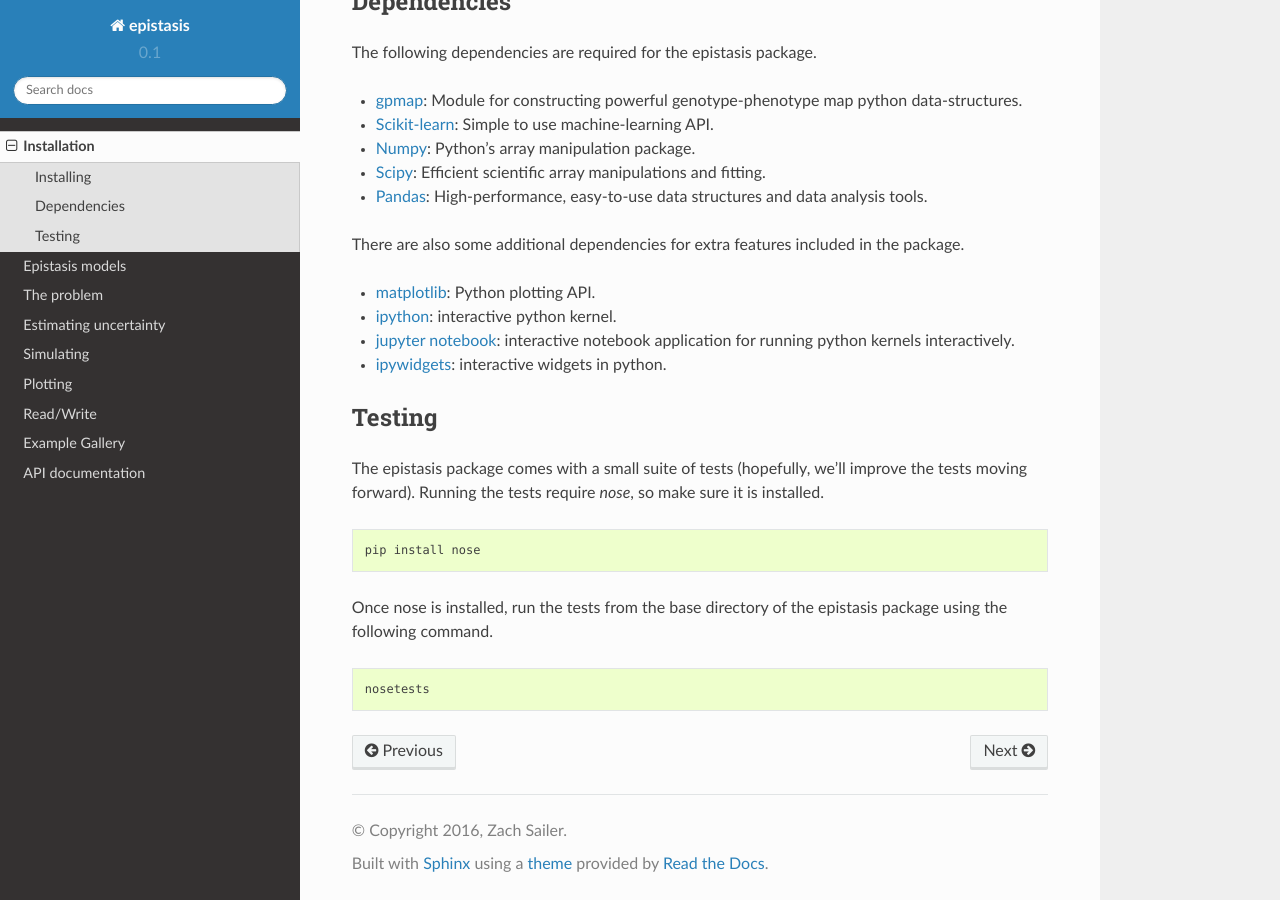
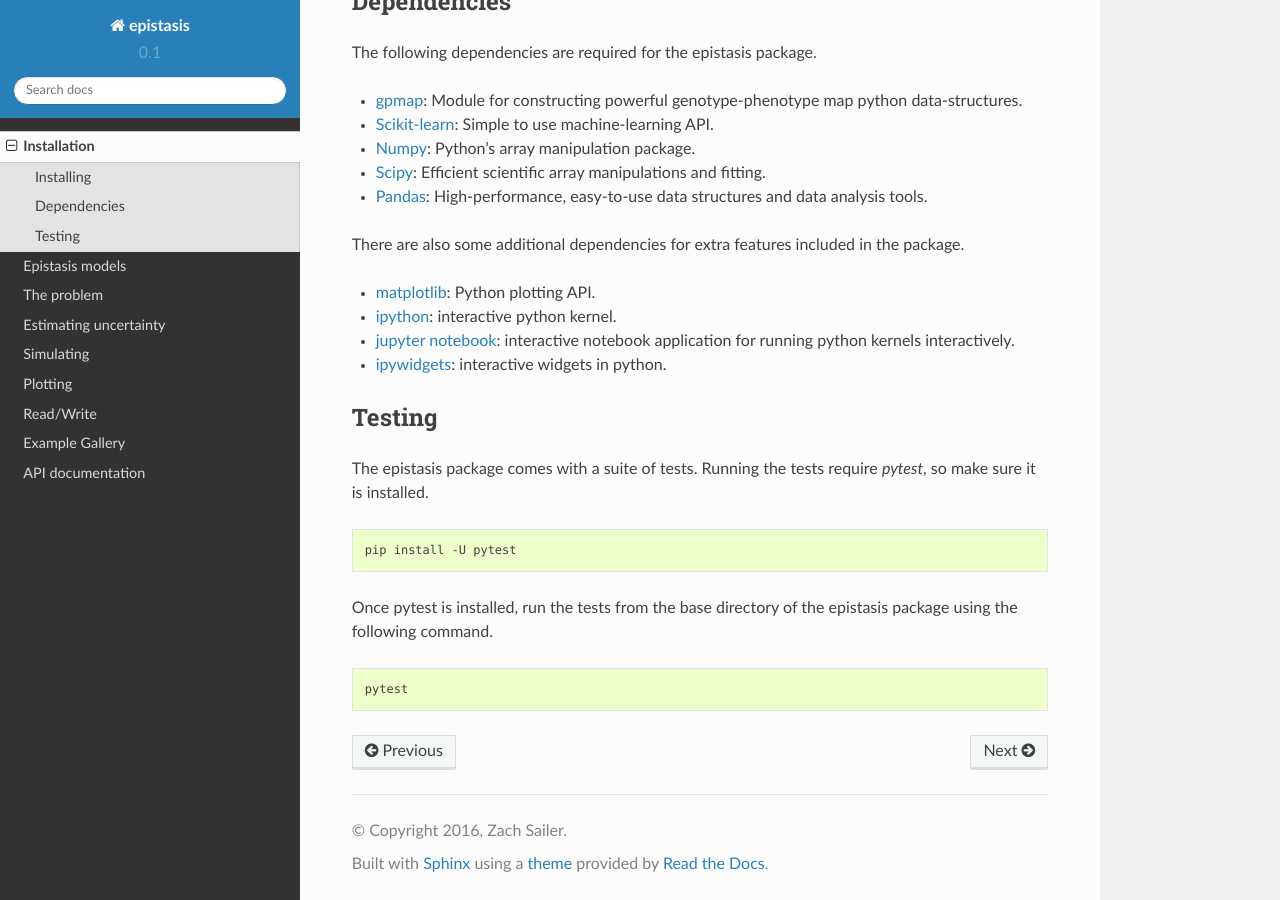
Before and after one commit to harmslab/epistasis, a Sphinx documentation site: the page built from docs/pages/install.rst, in a window 1280 px wide and 900 px high, scrolled down 518 px. Built offline with Sphinx 7.4.7 and the Read the Docs theme 2.0.0, drawn with Linux system fonts in a browser that asks for light colours; pages that are not in the unit, such as notebooks, are missing from menus.

Commit message:
update test choice to pytest

```diff
--- a/docs/pages/install.rst
+++ b/docs/pages/install.rst
@@ -52,16 +52,16 @@ the package.
 Testing
 -------
 
-The epistasis package comes with a small suite of tests (hopefully, we'll improve
-the tests moving forward). Running the tests require `nose`, so make sure it is installed.
+The epistasis package comes with a suite of tests. Running the tests require `pytest`,
+so make sure it is installed.
 
 .. code-block:: bash
 
-    pip install nose
+    pip install -U pytest
 
-Once nose is installed, run the tests from the base directory of the epistasis package
+Once pytest is installed, run the tests from the base directory of the epistasis package
 using the following command.
 
 .. code-block:: bash
 
-    nosetests
+    pytest
```
Also changed, not shown: README.md (+2 -2 lines).
